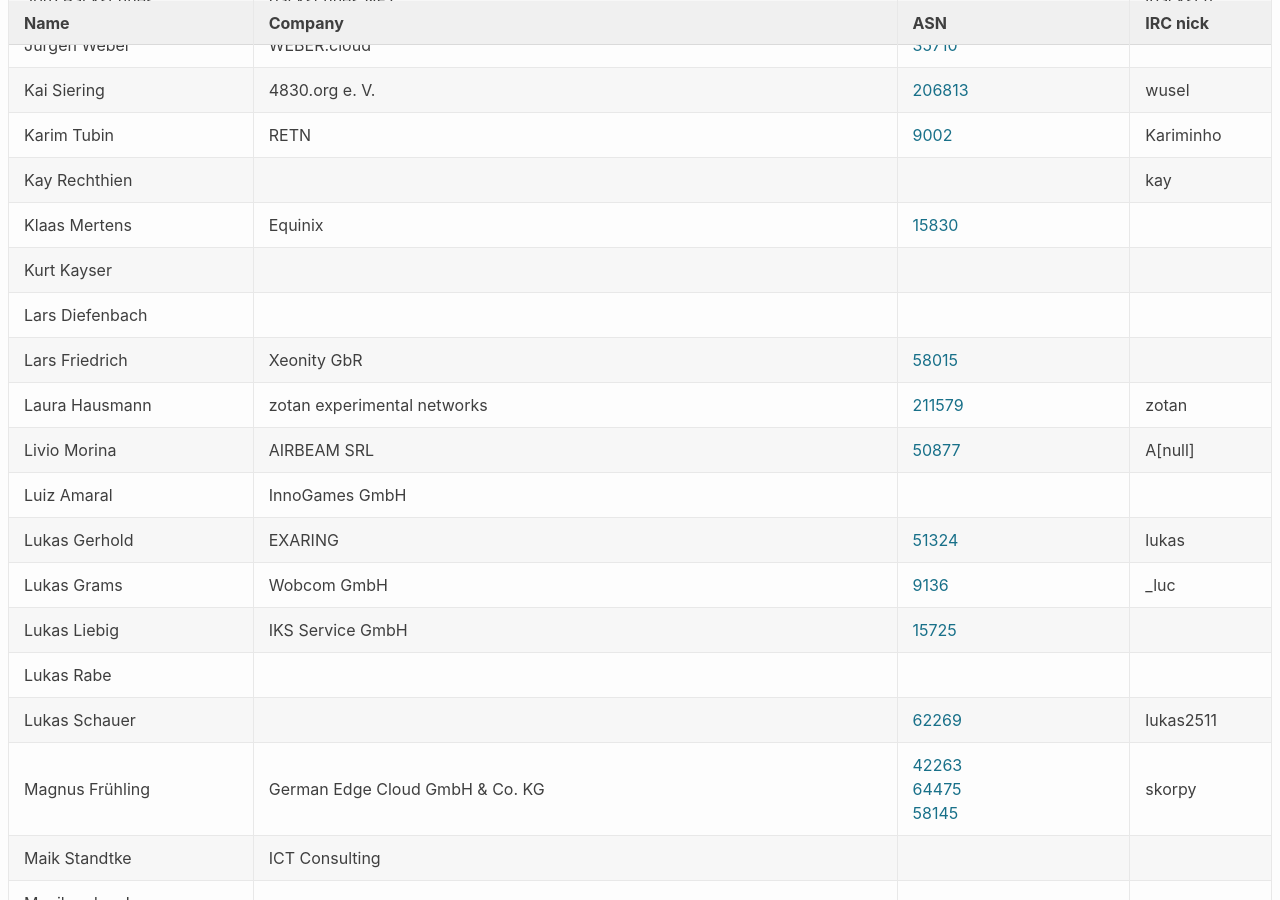
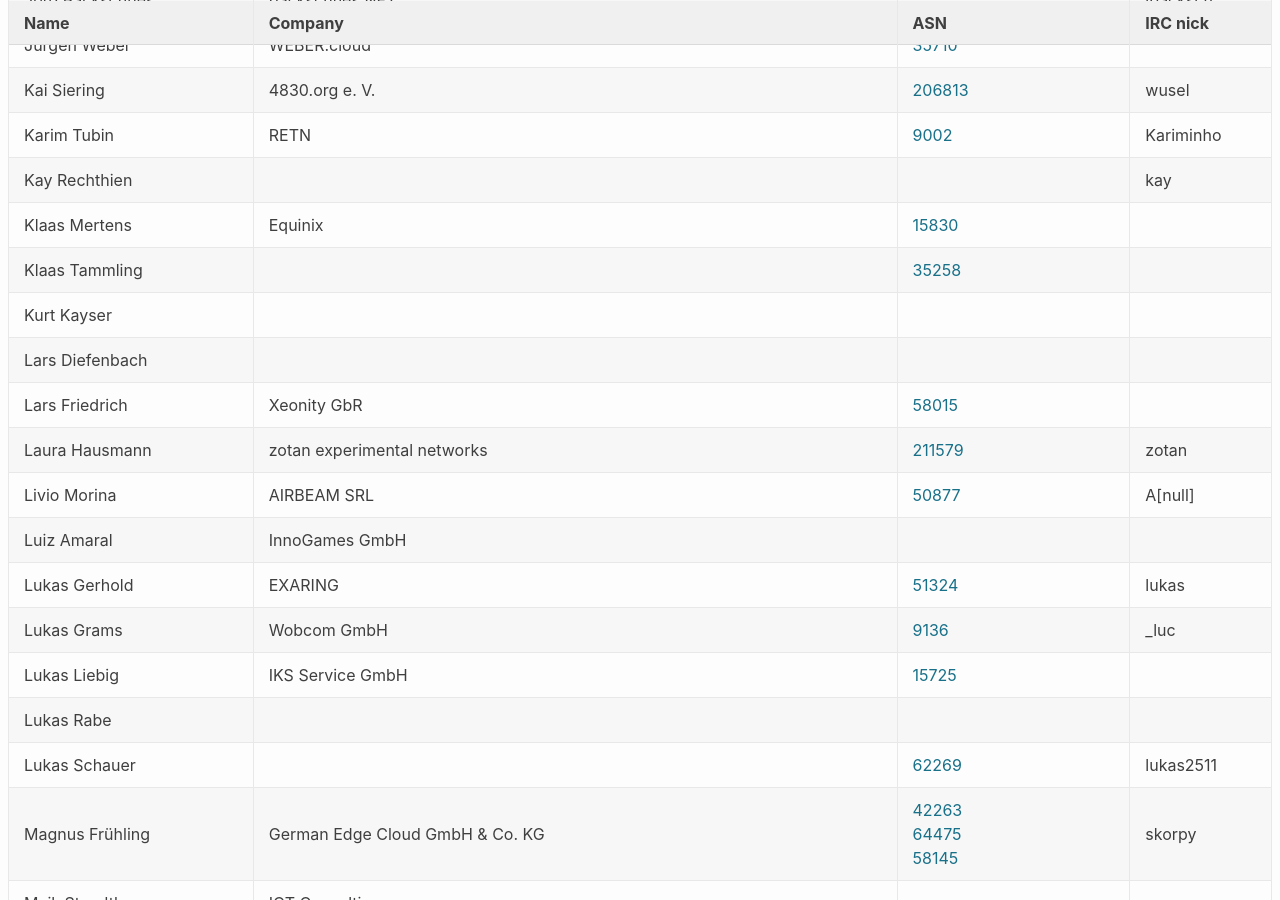
Before and after one commit to denog/pretix-attendeelist, a Jekyll site: the page built from denog13/index.markdown, in a window 1280 px wide and 900 px high, scrolled down 5371 px. Built offline with Jekyll 4.4.1, drawn with Linux system fonts in a browser that asks for light colours.

Commit message:
Latest data: Mon Oct 11 20:49:54 UTC 2021

```diff
--- a/_data/attendees_denog13.json
+++ b/_data/attendees_denog13.json
@@ -724,6 +724,12 @@
     "company": "Equinix",
     "irc": null,
     "asn": "15830"
+  },
+  {
+    "name": "Klaas Tammling",
+    "company": null,
+    "irc": null,
+    "asn": "35258"
   },
   {
     "name": "Kurt Kayser",
```
